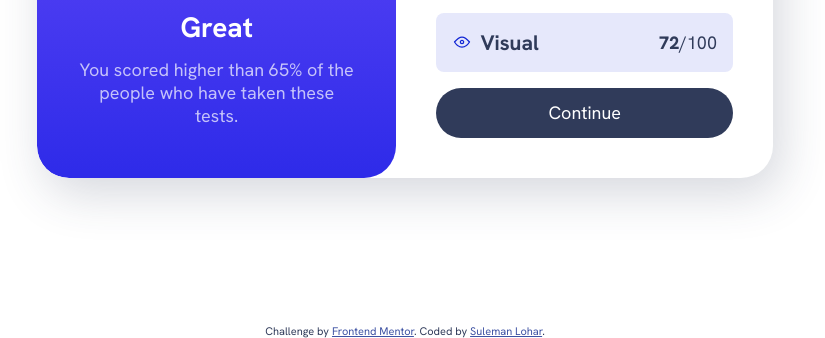
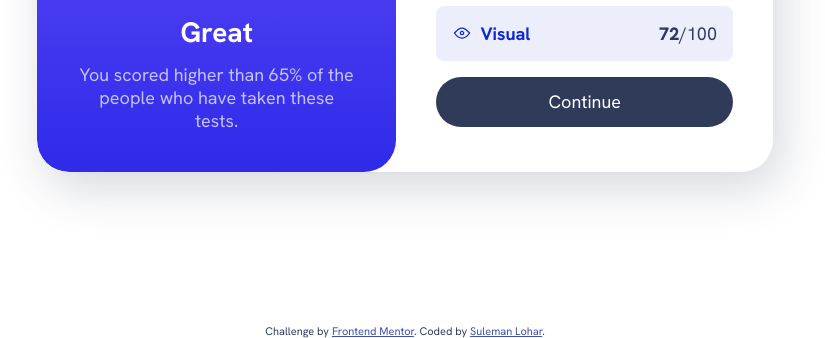
Before and after one commit to legion40216/Result-summary-FrontendM, a plain HTML site: page index.html in a window 1280 px wide. Shown: the part 462-800 px from the top of the page, without its empty margins (235-1060 px from the left). Drawn offline with Linux system fonts and the light colour scheme.

Commit message:
changes on font color of summary title and reduced font size

```diff
--- a/style.css
+++ b/style.css
@@ -280,7 +280,12 @@ padding: var(--padding);
     align-items: center;
     padding: 1rem;
     border-radius: .5rem;
-    background-color: hsl(var(--item-color), .1);
+    background-color: hsl(var(--item-color), 0.08);
+}
+
+.summary-item-title{
+    font-size: var(--fs-400);
+    color: hsl(var(--item-color)); ;
 }
 
 .summary-item svg {
```
